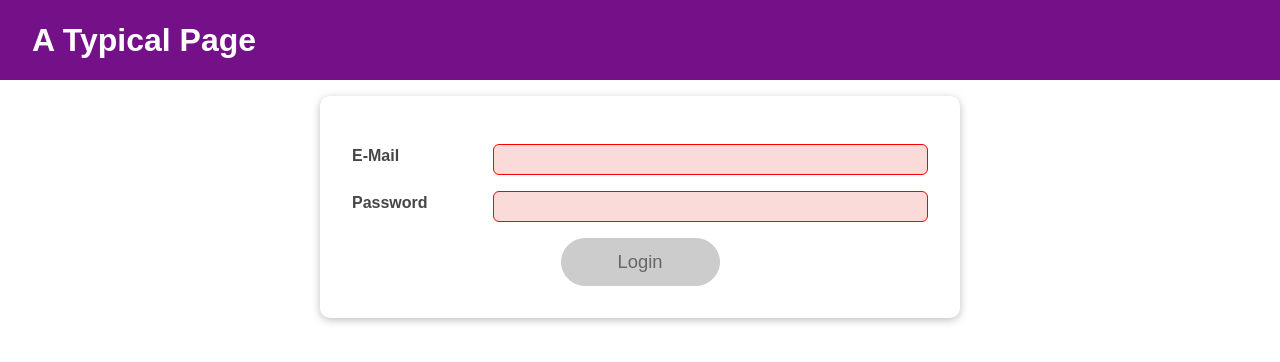
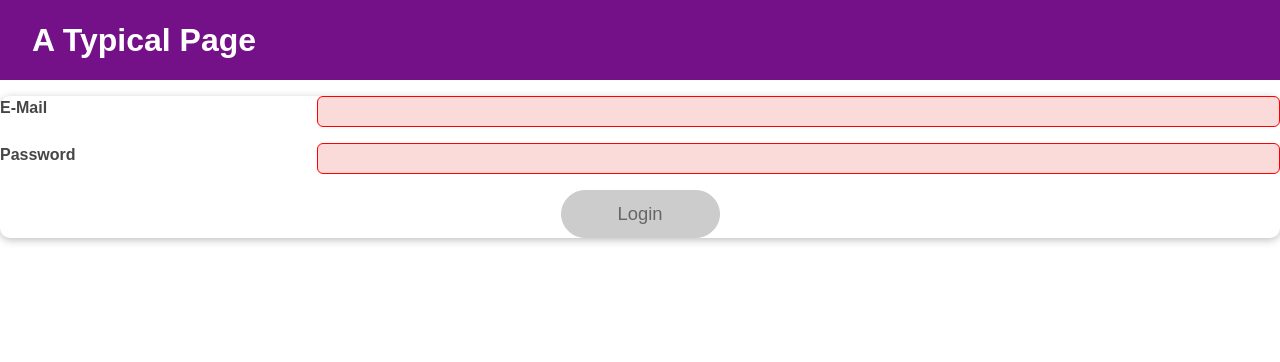
Before and after one commit to johnny-gill/react7, a React (Create React App) app: page / in a window 1280 px wide. Shown: the top 362 px of the page. Built offline with nearby package versions, Linux system fonts and the light colour scheme.

Commit message:
컴포넌트 재사용이 필요하면 컨텍스트가 아닌 프롭사용

```diff
--- a/src/components/Login/Login.js
+++ b/src/components/Login/Login.js
@@ -4,6 +4,7 @@
 import classes from './Login.module.css';
 import Button from '../UI/Button/Button';
 import AuthContext from '../../store/auth-context';
+import Input from '../UI/Input/Input';
 
 const emailReducer = (state, action) => {
   console.log('emailReducer : ', action.type);
@@ -95,34 +96,24 @@
   return (
     <Card className={classes.login}>
       <form onSubmit={submitHandler}>
-        <div
-          className={`${classes.control} ${
-            emailState.isValid === false ? classes.invalid : ''
-          }`}
-        >
-          <label htmlFor="email">E-Mail</label>
-          <input
+        <Input
+          id="email"
+          label="E-Mail"
           type="email"
-            id="email"
+          isValid={emailIsValid}
           value={emailState.value}
           onChange={emailChangeHandler}
           onBlur={validateEmailHandler}
         />
-        </div>
-        <div
-          className={`${classes.control} ${
-            passwordState.isValid === false ? classes.invalid : ''
-          }`}
-        >
-          <label htmlFor="password">Password</label>
-          <input
+        <Input
+          id="password"
+          label="Password"
           type="password"
-            id="password"
+          isValid={passwordValid}
           value={passwordState.value}
           onChange={passwordChangeHandler}
           onBlur={validatePasswordHandler}
         />
-        </div>
         <div className={classes.actions}>
           <Button type="submit" className={classes.btn} disabled={!formIsValid}>
             Login
--- a/src/components/Login/Login.module.css
+++ b/src/components/Login/Login.module.css
@@ -1,56 +1,3 @@
-.login {
-  width: 90%;
-  max-width: 40rem;
-  margin: 2rem auto;
-  padding: 2rem;
-}
-
-.control {
-  margin: 1rem 0;
-  display: flex;
-  align-items: stretch;
-  flex-direction: column;
-}
-
-.control label,
-.control input {
-  display: block;
-}
-
-.control label {
-  font-weight: bold;
-  flex: 1;
-  color: #464646;
-  margin-bottom: 0.5rem;
-}
-
-.control input {
-  flex: 3;
-  font: inherit;
-  padding: 0.35rem 0.35rem;
-  border-radius: 6px;
-  border: 1px solid #ccc;
-}
-
-.control input:focus {
-  outline: none;
-  border-color: #4f005f;
-  background: #f6dbfc;
-}
-
-.control.invalid input {
-  border-color: red;
-  background: #fbdada;
-}
-
 .actions {
   text-align: center;
 }
-
-@media (min-width: 768px) {
-  .control {
-    align-items: center;
-    flex-direction: row;
-  }
-
-}
--- /dev/null
+++ b/src/components/UI/Input/Input.js
@@ -0,0 +1,23 @@
+import React from 'react';
+import classes from './Input.module.css';
+
+const Input = (props) => {
+  return (
+    <div
+      className={`${classes.control} ${
+        props.isValid === false ? classes.invalid : ''
+      }`}
+    >
+      <label htmlFor={props.id}>{props.label}</label>
+      <input
+        type={props.type}
+        id={props.id}
+        value={props.value}
+        onChange={props.onChange}
+        onBlur={props.onBlur}
+      />
+    </div>
+  );
+};
+
+export default Input;
--- /dev/null
+++ b/src/components/UI/Input/Input.module.css
@@ -0,0 +1,52 @@
+.login {
+  width: 90%;
+  max-width: 40rem;
+  margin: 2rem auto;
+  padding: 2rem;
+}
+
+.control {
+  margin: 1rem 0;
+  display: flex;
+  align-items: stretch;
+  flex-direction: column;
+}
+
+.control label,
+.control input {
+  display: block;
+}
+
+.control label {
+  font-weight: bold;
+  flex: 1;
+  color: #464646;
+  margin-bottom: 0.5rem;
+}
+
+.control input {
+  flex: 3;
+  font: inherit;
+  padding: 0.35rem 0.35rem;
+  border-radius: 6px;
+  border: 1px solid #ccc;
+}
+
+.control input:focus {
+  outline: none;
+  border-color: #4f005f;
+  background: #f6dbfc;
+}
+
+.control.invalid input {
+  border-color: red;
+  background: #fbdada;
+}
+
+@media (min-width: 768px) {
+  .control {
+    align-items: center;
+    flex-direction: row;
+  }
+
+}
```
Lines whose indentation alone changed are shown as unchanged.
